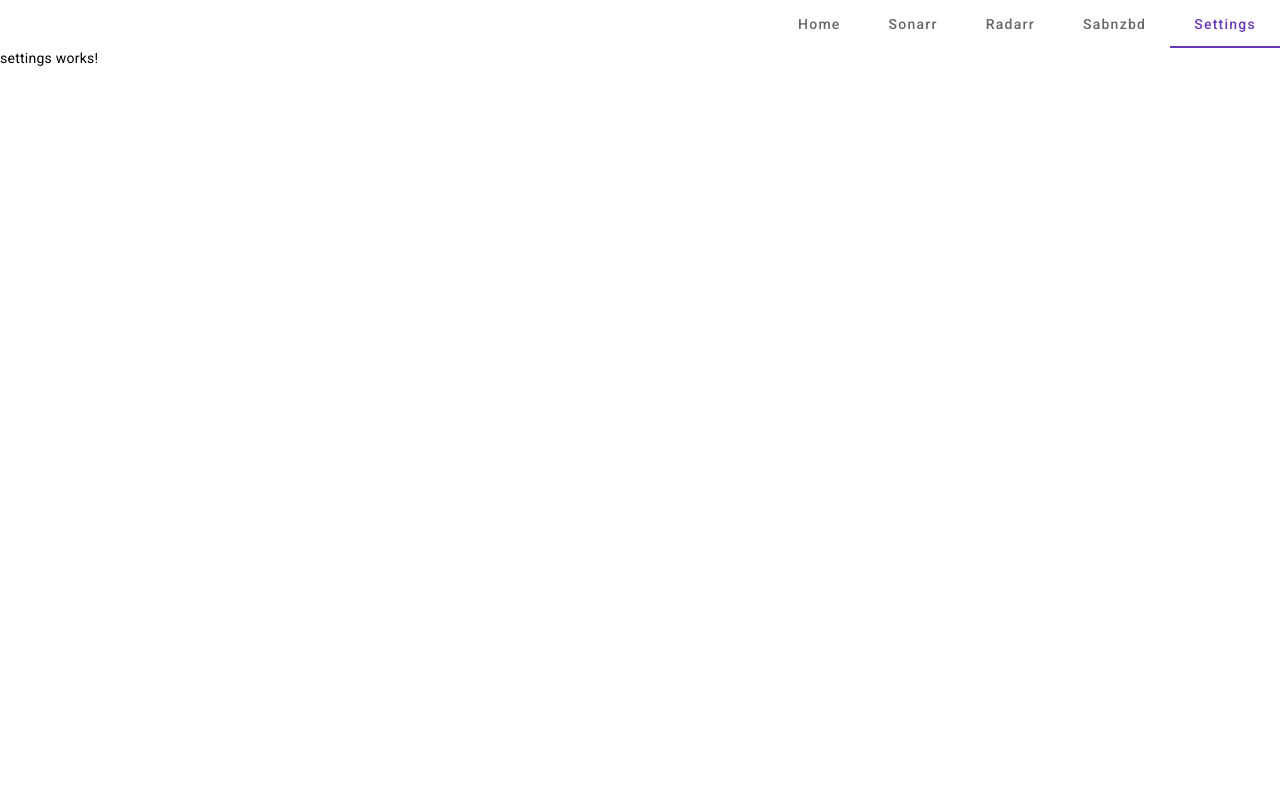
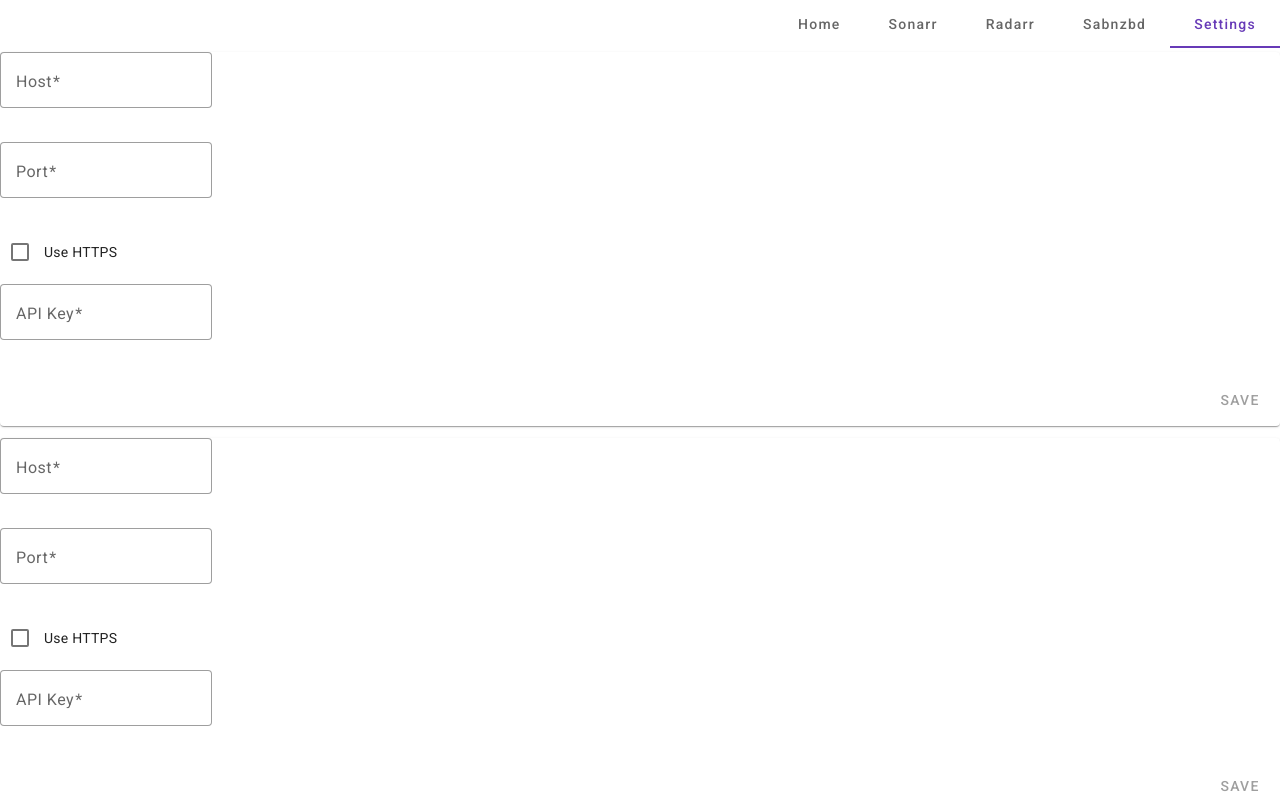
Before and after one commit to MCBTay/gatarr.angular, an Angular app: page / in a window 1280 px wide. Both pictures are taken after a click on the tab "Settings". Shown: the top 800 px of the page. Built offline with nearby package versions, Linux system fonts and the light colour scheme; no server answers.

Commit message:
continue working on settings

```diff
--- a/src/app/settings-group/settings-group.component.ts
+++ b/src/app/settings-group/settings-group.component.ts
@@ -1,7 +1,6 @@
 import { Component, OnInit } from '@angular/core';
-import { FormControl, FormGroup } from '@angular/forms';
+import { FormBuilder, FormControl, FormGroup, Validators } from '@angular/forms';
 import { ArrSettings } from './arr-settings';
-import { ReactiveFormsModule } from '@angular/forms';
 
 @Component({
   selector: 'app-settings-group',
@@ -12,12 +11,14 @@
 export class SettingsGroupComponent implements OnInit {
   public settingsForm : FormGroup;
 
-  constructor(public settings : ArrSettings) {
-    this.settingsForm = new FormGroup({
-      host: new FormControl(''),
-      port: new FormControl(''),
-      isSecure: new FormControl(false),
-      apiKey: new FormControl('')
+  constructor(
+    private formBuilder : FormBuilder,
+    public settings : ArrSettings) {
+    this.settingsForm = this.formBuilder.group({
+      host: ['', [ Validators.required, Validators.pattern("(25[0-5]|2[0-4][0-9]|[01]?[0-9][0-9]?)\.(25[0-5]|2[0-4][0-9]|[01]?[0-9][0-9]?)\.(25[0-5]|2[0-4][0-9]|[01]?[0-9][0-9]?)\.(25[0-5]|2[0-4][0-9]|[01]?[0-9][0-9]?)") ]],
+      port: ['', [ Validators.required, Validators.pattern("^[0-9]*$") ]],
+      isSecure: [false],
+      apiKey: ['', Validators.required]
     });
   }
 
--- a/src/app/settings/settings.component.html
+++ b/src/app/settings/settings.component.html
@@ -1,3 +1,5 @@
 <p>
-  settings works!
+  <app-settings-group [settings]="this.sonarrSettings" />
 </p>
+<app-settings-group></app-settings-group>
+<app-settings-group></app-settings-group>
--- a/src/app/settings/settings.component.ts
+++ b/src/app/settings/settings.component.ts
@@ -1,4 +1,5 @@
 import { Component, OnInit } from '@angular/core';
+import { ArrSettings } from '../settings-group/arr-settings';
 
 @Component({
   selector: 'app-settings',
@@ -6,10 +7,11 @@
   styleUrls: ['./settings.component.css']
 })
 export class SettingsComponent implements OnInit {
-
-  constructor() { }
+  public radarrSettings = new ArrSettings();
+  public sonarrSettings = new ArrSettings();
 
   ngOnInit() {
+    // load settings
   }
 
 }
```
Also changed, not shown: src/app/settings/settings.module.ts (+26 -5 lines).
